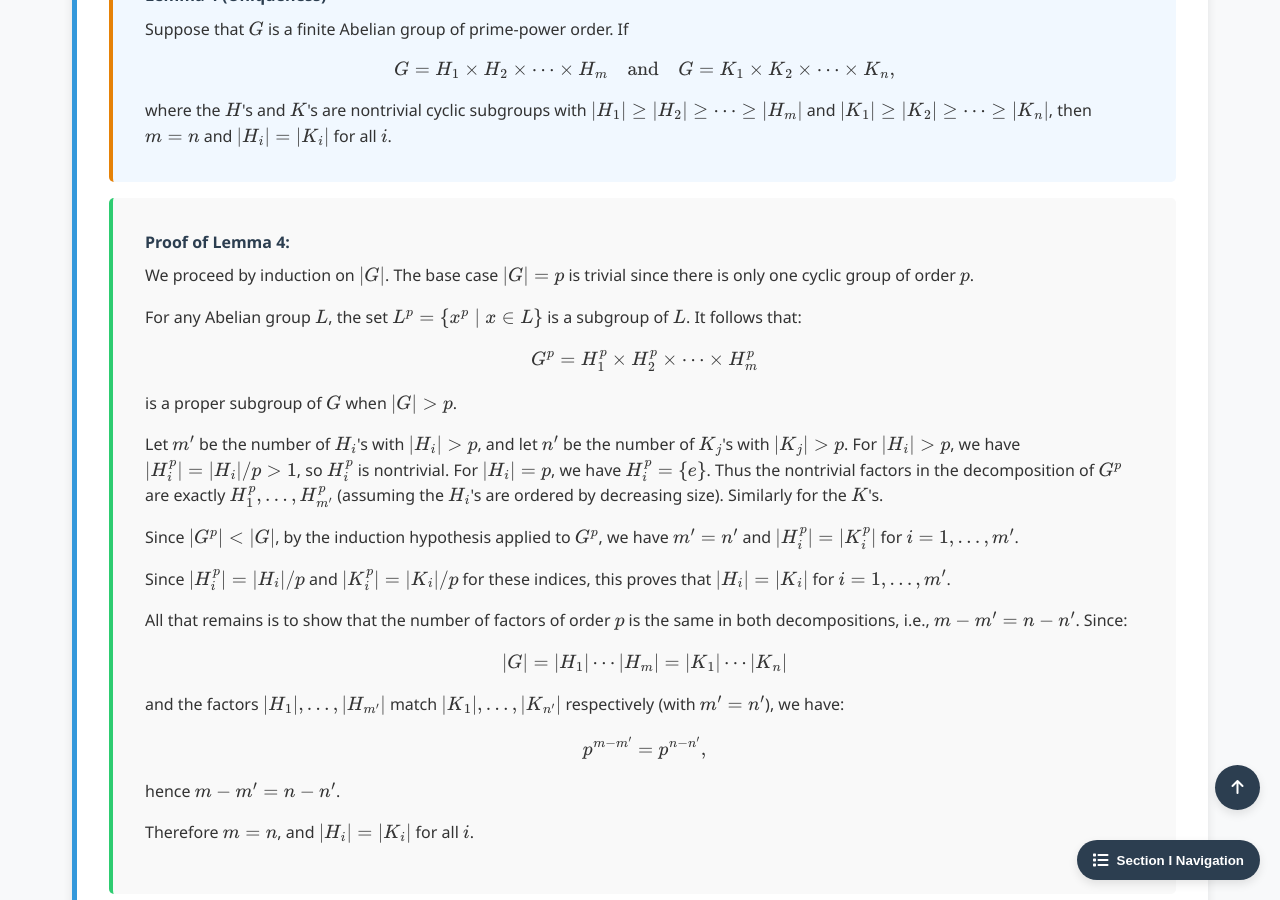
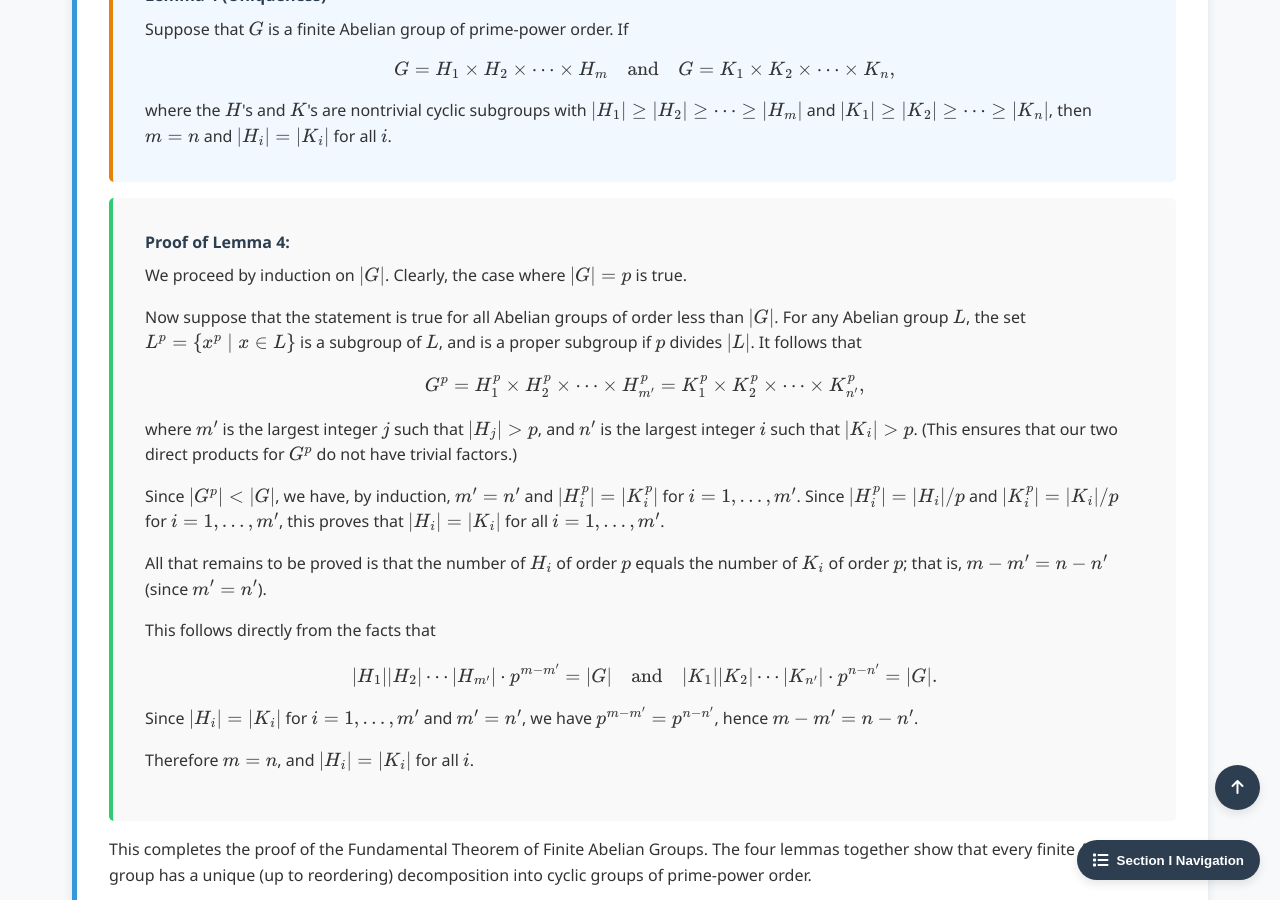
Before and after one commit to Yusukey01/yusukey01.github.io, a Jekyll site: the page built from Mathematics/Linear_algebra/group_classification.html, in a window 1280 px wide and 900 px high, scrolled down 15645 px. Built offline with Jekyll 4.4.1, drawn with Linux system fonts in a browser that asks for light colours.

Commit message:
Section I-18, revised proof for Lemma 4

```diff
--- a/Mathematics/Linear_algebra/group_classification.html
+++ b/Mathematics/Linear_algebra/group_classification.html
@@ -989,43 +989,34 @@ uses_python: false
                 <div class="proof">
                     <span class="proof-title">Proof of Lemma 4:</span>
                     <p>
-                        We proceed by induction on \(|G|\). The base case \(|G| = p\) is trivial since there is only
-                        one cyclic group of order \(p\).
+                        We proceed by induction on \(|G|\). Clearly, the case where \(|G| = p\) is true.
                     </p>
                     <p>
-                        For any Abelian group \(L\), the set \(L^p = \{x^p \mid x \in L\}\) is a subgroup of \(L\).
-                        It follows that:
+                        Now suppose that the statement is true for all Abelian groups of order less than \(|G|\).
+                        For any Abelian group \(L\), the set \(L^p = \{x^p \mid x \in L\}\) is a subgroup of \(L\),
+                        and is a proper subgroup if \(p\) divides \(|L|\). It follows that
                         \[
-                        G^p = H_1^p \times H_2^p \times \cdots \times H_m^p
+                        G^p = H_1^p \times H_2^p \times \cdots \times H_{m'}^p = K_1^p \times K_2^p \times \cdots \times K_{n'}^p,
                         \]
-                        is a proper subgroup of \(G\) when \(|G| > p\).
+                        where \(m'\) is the largest integer \(j\) such that \(|H_j| > p\), and \(n'\) is the largest
+                        integer \(i\) such that \(|K_i| > p\). (This ensures that our two direct products for \(G^p\)
+                        do not have trivial factors.)
                     </p>
                     <p>
-                        Let \(m'\) be the number of \(H_i\)'s with \(|H_i| > p\), and let \(n'\) be the number of
-                        \(K_j\)'s with \(|K_j| > p\). For \(|H_i| > p\), we have \(|H_i^p| = |H_i|/p > 1\), so
-                        \(H_i^p\) is nontrivial. For \(|H_i| = p\), we have \(H_i^p = \{e\}\). Thus the nontrivial
-                        factors in the decomposition of \(G^p\) are exactly \(H_1^p, \ldots, H_{m'}^p\)
-                        (assuming the \(H_i\)'s are ordered by decreasing size). Similarly for the \(K\)'s.
+                        Since \(|G^p| < |G|\), we have, by induction, \(m' = n'\) and \(|H_i^p| = |K_i^p|\) for
+                        \(i = 1, \ldots, m'\). Since \(|H_i^p| = |H_i|/p\) and \(|K_i^p| = |K_i|/p\) for
+                        \(i = 1, \ldots, m'\), this proves that \(|H_i| = |K_i|\) for all \(i = 1, \ldots, m'\).
                     </p>
                     <p>
-                        Since \(|G^p| < |G|\), by the induction hypothesis applied to \(G^p\), we have \(m' = n'\)
-                        and \(|H_i^p| = |K_i^p|\) for \(i = 1, \ldots, m'\).
+                        All that remains to be proved is that the number of \(H_i\) of order \(p\) equals the number
+                        of \(K_i\) of order \(p\); that is, \(m - m' = n - n'\) (since \(m' = n'\)).
                     </p>
                     <p>
-                        Since \(|H_i^p| = |H_i|/p\) and \(|K_i^p| = |K_i|/p\) for these indices, this proves
-                        that \(|H_i| = |K_i|\) for \(i = 1, \ldots, m'\).
-                    </p>
-                    <p>
-                        All that remains is to show that the number of factors of order \(p\) is the same in both
-                        decompositions, i.e., \(m - m' = n - n'\). Since:
+                        This follows directly from the facts that
                         \[
-                        |G| = |H_1| \cdots |H_m| = |K_1| \cdots |K_n|
+                        |H_1||H_2| \cdots |H_{m'}| \cdot p^{m-m'} = |G| \quad \text{and} \quad |K_1||K_2| \cdots |K_{n'}| \cdot p^{n-n'} = |G|.
                         \]
-                        and the factors \(|H_1|, \ldots, |H_{m'}|\) match \(|K_1|, \ldots, |K_{n'}|\) respectively
-                        (with \(m' = n'\)), we have:
-                        \[
-                        p^{m - m'} = p^{n - n'},
-                        \]
+                        Since \(|H_i| = |K_i|\) for \(i = 1, \ldots, m'\) and \(m' = n'\), we have \(p^{m-m'} = p^{n-n'}\),
                         hence \(m - m' = n - n'\).
                     </p>
                     <p>
```
